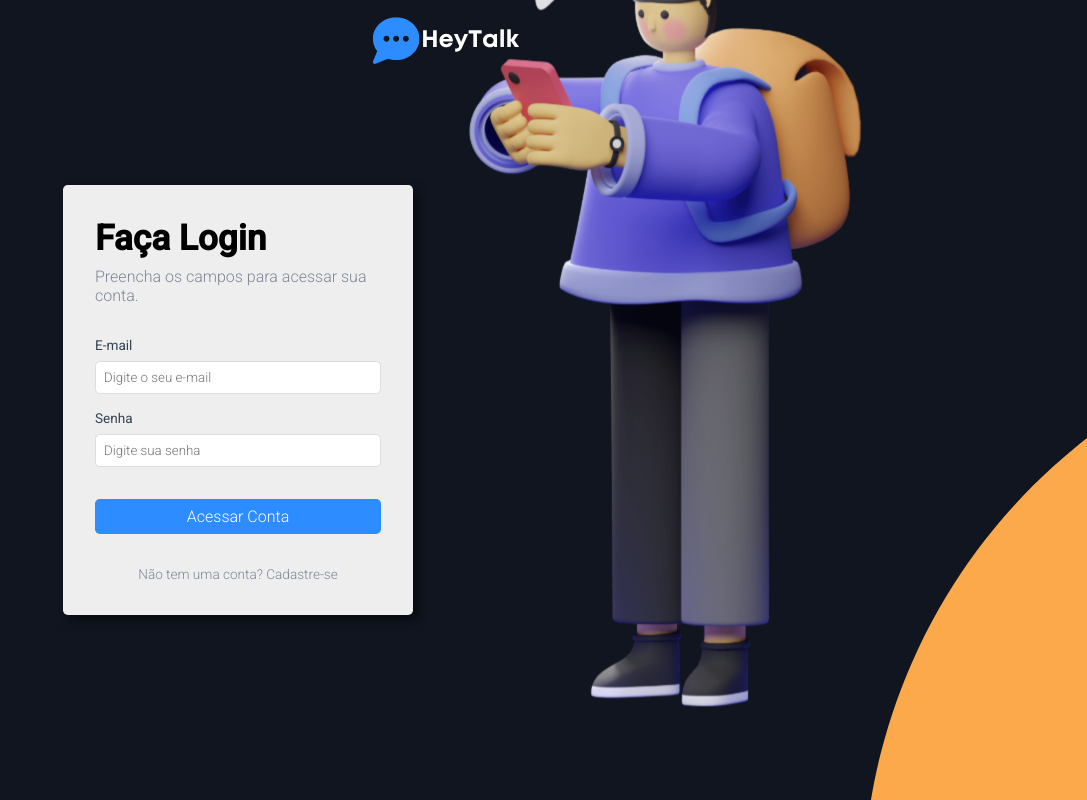
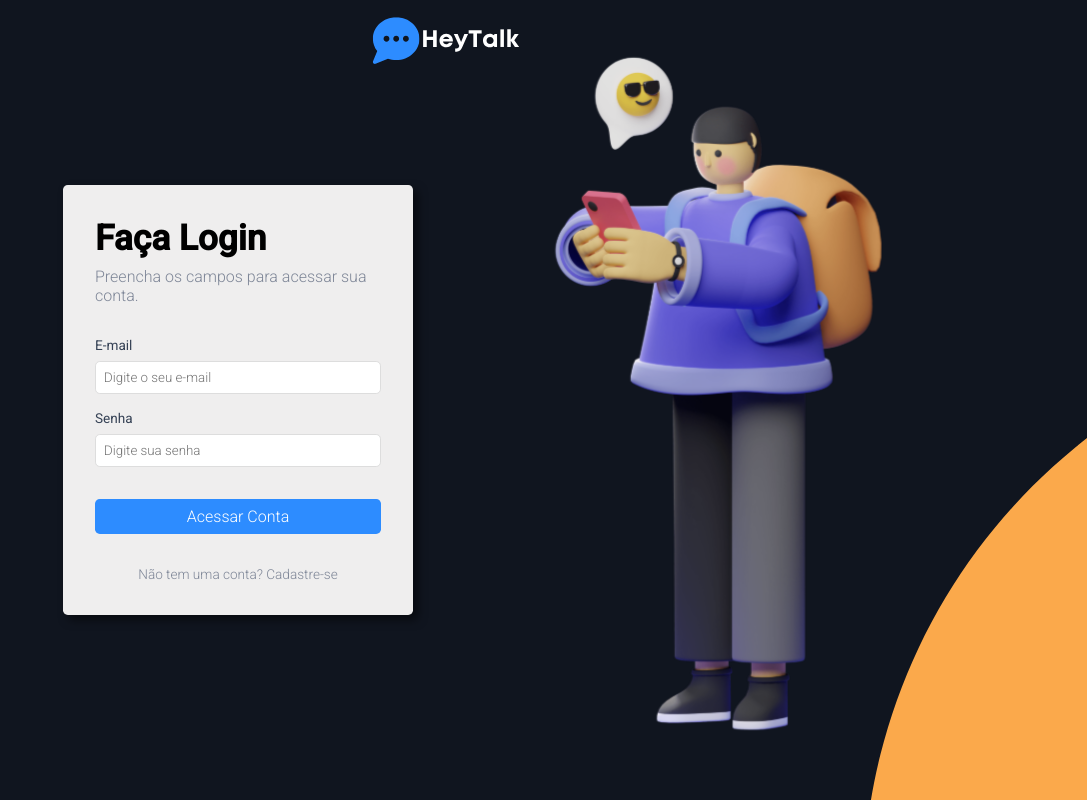
Before and after one commit to FilipiRafael/heytalk, a React (Create React App) app: page / in a window 1280 px wide. Shown: the whole page, without its empty margins (193-1280 px from the left). Built offline with nearby package versions, Linux system fonts and the light colour scheme.

Commit message:
add new updates

```diff
--- a/src/pages/SignIn/styles.ts
+++ b/src/pages/SignIn/styles.ts
@@ -18,11 +18,11 @@ export const BrandStyled = styled.img`
 
 export const VectorStyled = styled.img`
   position: absolute;
-  bottom: 3rem;
+  bottom: 2rem;
   right: 8%;
   z-index: 1;
   margin: auto;
-  width: 600px;
+  width: 500px;
 
   animation: pulse;
   animation-duration: 2.5s;
--- a/src/pages/SignUp/styles.ts
+++ b/src/pages/SignUp/styles.ts
@@ -18,11 +18,11 @@ export const BrandStyled = styled.img`
 
 export const VectorStyled = styled.img`
   position: absolute;
-  bottom: 3rem;
+  bottom: 2rem;
   left: 0;
   z-index: 1;
   margin: auto;
-  width: 920px;
+  width: 720px;
 
   animation: pulse;
   animation-duration: 2.5s;
```
